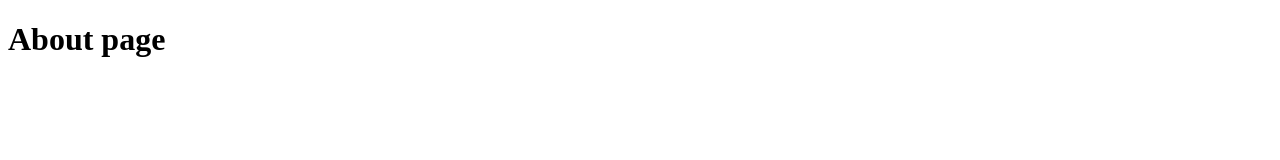
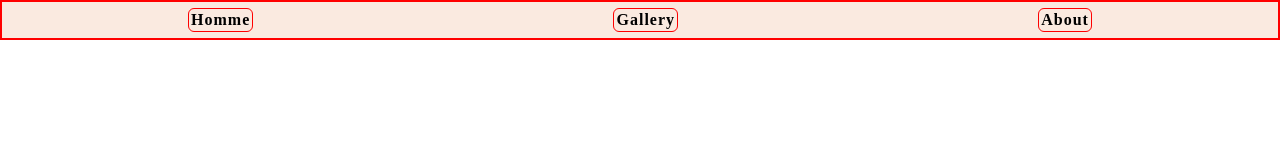
Before and after one commit to CorinaMorari/robocode, a plain HTML site: page about/about.html in a window 1280 px wide. Drawn offline with Linux system fonts and the light colour scheme.

Commit message:
created nav-bar

```diff
--- a/about/about.html
+++ b/about/about.html
@@ -1,12 +1,23 @@
 <!DOCTYPE html>
 <html lang="en">
-<head>
-    <meta charset="UTF-8">
-    <meta http-equiv="X-UA-Compatible" content="IE=edge">
-    <meta name="viewport" content="width=device-width, initial-scale=1.0">
+  <head>
+    <meta charset="UTF-8" />
+    <meta http-equiv="X-UA-Compatible" content="IE=edge" />
+    <meta name="viewport" content="width=device-width, initial-scale=1.0" />
+    <link rel="stylesheet" href="../common.css" />
     <title>About</title>
-</head>
-<body>
-    <h1>About page</h1>
-</body>
+  </head>
+  <body>
+    <div class="navBar">
+      <div class="navElement">
+        <a href="../index.html">Homme</a>
+      </div>
+      <div class="navElement">
+        <a href="../gallery/gallery.html">Gallery</a>
+      </div>
+      <div class="navElement">
+        <a href="./about.html">About</a>
+      </div>
+    </div>
+  </body>
 </html>
--- a/common.css
+++ b/common.css
@@ -1,3 +1,26 @@
+body {
+  margin: 0px;
+}
+a {
+  text-decoration: none;
+  color: black;
+  font-weight: 600;
+  letter-spacing: 1px;
+}
 .navBar {
-  border: 1px solid red;
+  border: 2px solid red;
+  display: flex;
+  justify-content: space-around;
+  padding: 6px;
+  background-color: #d6672223;
 }
+.navElement {
+  border: 1px solid rgb(255, 0, 0);
+  padding: 2px;
+  border-radius: 6px;
+  transition-duration: 1s;
+}
+.navElement:hover {
+  background-color: #d66722a9;
+  transition-duration: 1s;
+}
```
Also changed, not shown: gallery/gallery.html (+12 -1 lines), index.html (+12 -2 lines).
